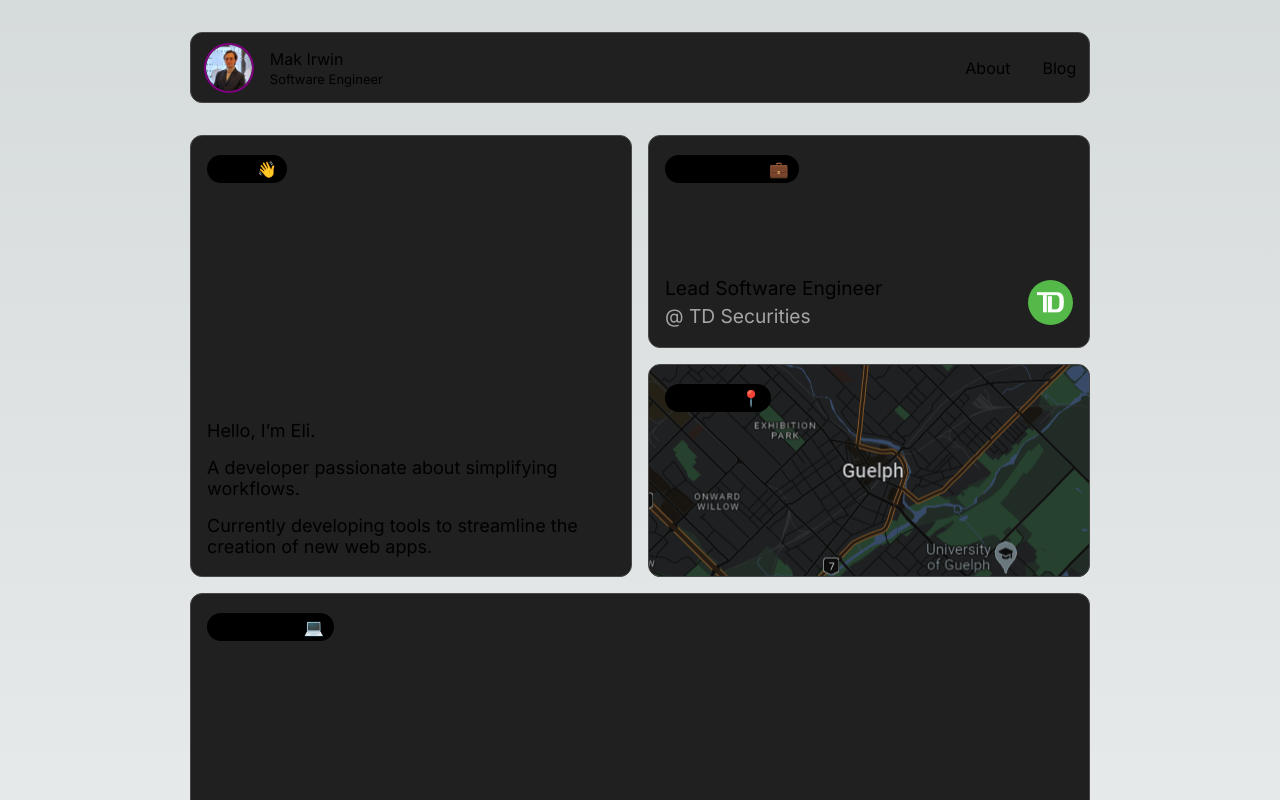
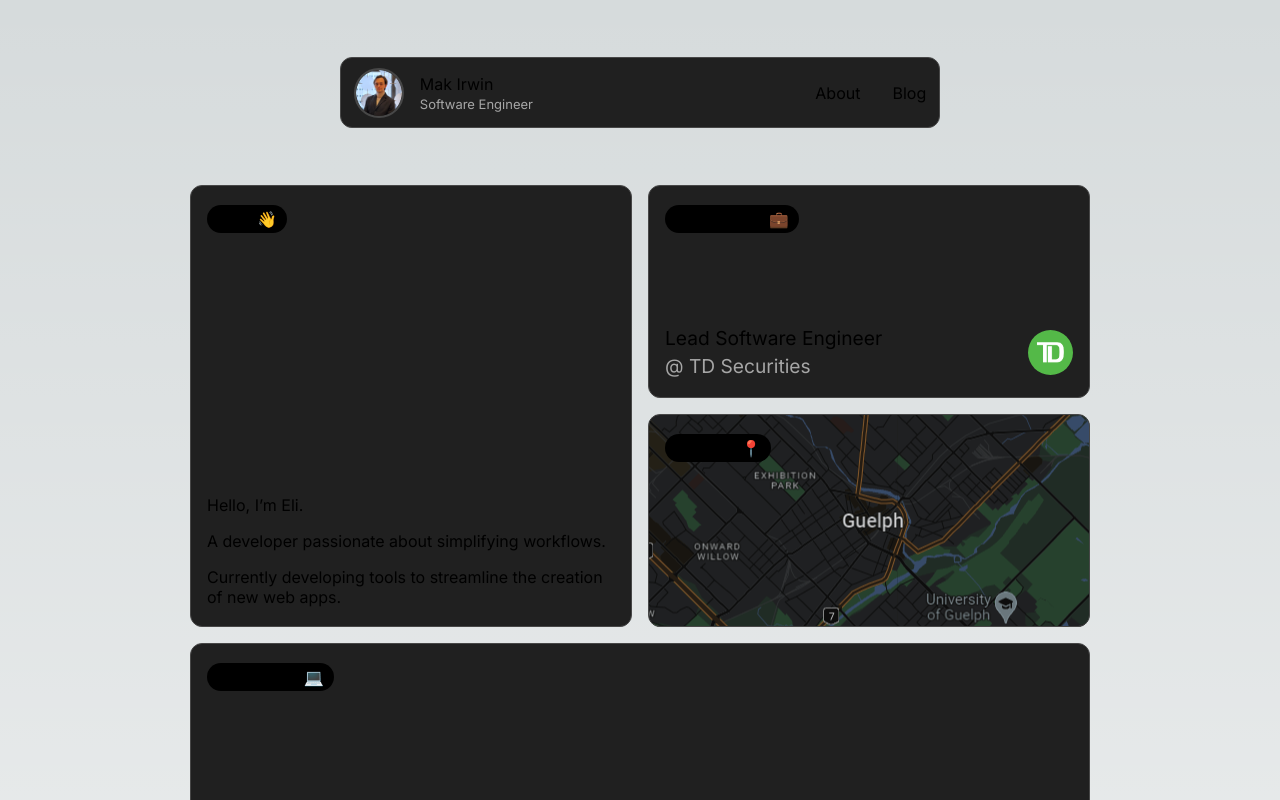
Before and after one commit to elijah-irwin/portfolio-2024, a Next.js app: page / in a window 1280 px wide. Shown: the top 800 px of the page. Built offline with nearby package versions, Linux system fonts and the light colour scheme.

Commit message:
minor styling and cleanuo

```diff
--- a/app/globals.css
+++ b/app/globals.css
@@ -124,8 +124,7 @@ a {
 }
 
 .card {
-  border: 1px solid;
-  border-color: var(--border-color);
+  border: 1px solid var(--border-color);
   border-radius: var(--border-radius);
   padding: 1.2rem 1rem;
   background-color: var(--card-color);
--- a/components/IntroCard/IntroCard.module.css
+++ b/components/IntroCard/IntroCard.module.css
@@ -9,5 +9,5 @@
   display: flex;
   flex-direction: column;
   gap: 1rem;
-  font-size: large;
+  font-size: medium;
 }
--- a/components/Navbar/Navbar.module.css
+++ b/components/Navbar/Navbar.module.css
@@ -1,15 +1,16 @@
 .navbar {
-  max-width: var(--max-width);
+  max-width: 600px;
   display: flex;
   justify-content: space-between;
   align-items: center;
   position: sticky;
   top: 1rem;
   margin: auto;
+  margin-top: 25px;
+  margin-bottom: 25px;
   padding: 0.6rem 0.8rem;
-  border: 1px solid;
+  border: 1px solid var(--border-color);
   border-radius: var(--border-radius);
-  border-color: var(--border-color);
   background-color: var(--card-color);
   z-index: 1000;
 }
@@ -21,7 +22,7 @@
 }
 
 .image {
-  border: 2px solid purple;
+  border: 2px solid var(--border-color);
   border-radius: 100%;
 }
 
@@ -36,6 +37,7 @@
 
 .job {
   font-size: small;
+  color: var(--text-accent);
 }
 
 .links {
--- a/components/Navbar/Navbar.tsx
+++ b/components/Navbar/Navbar.tsx
@@ -12,7 +12,7 @@ export default function Navbar() {
           height={50}
           quality={100}
           src={headshot}
-          alt='headshot of Mak Irwin'
+          alt='Headshot of Mak Irwin'
           className={styles.image}
         />
         <div className={styles.text}>
```
